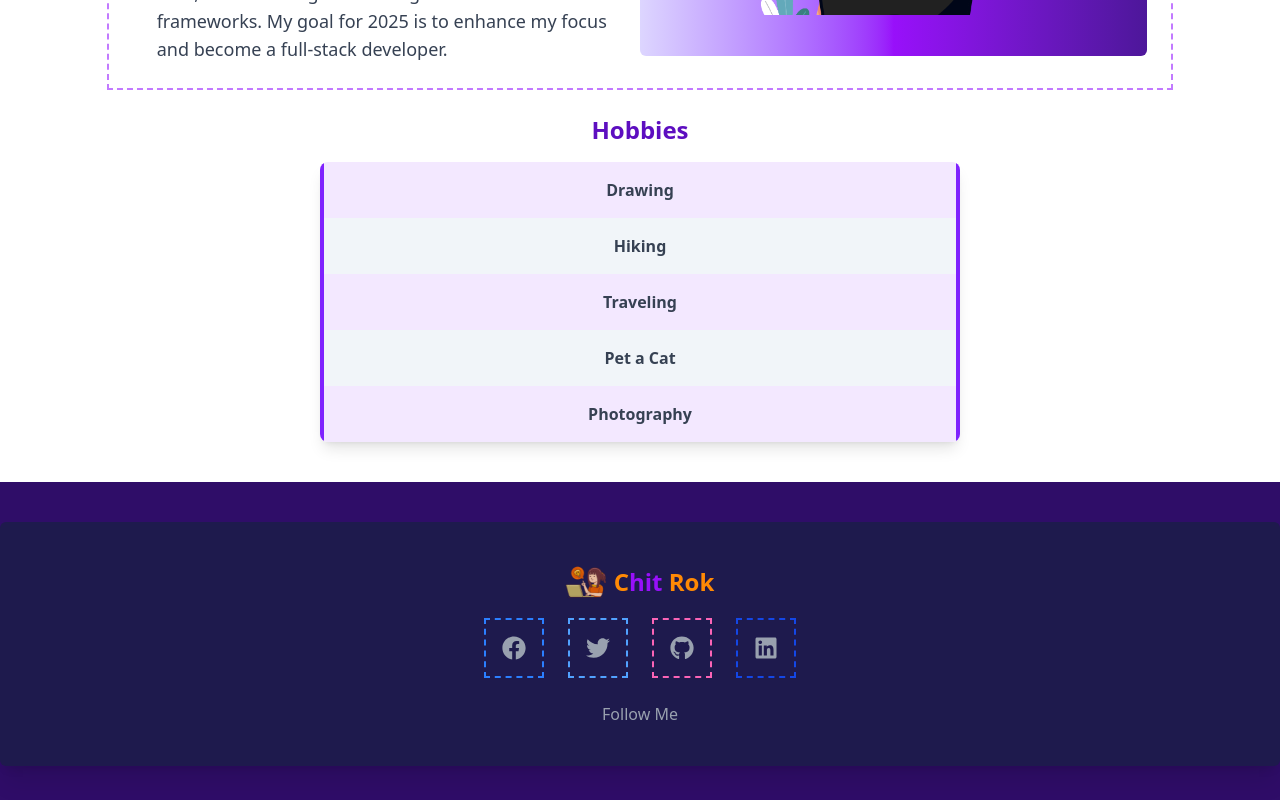
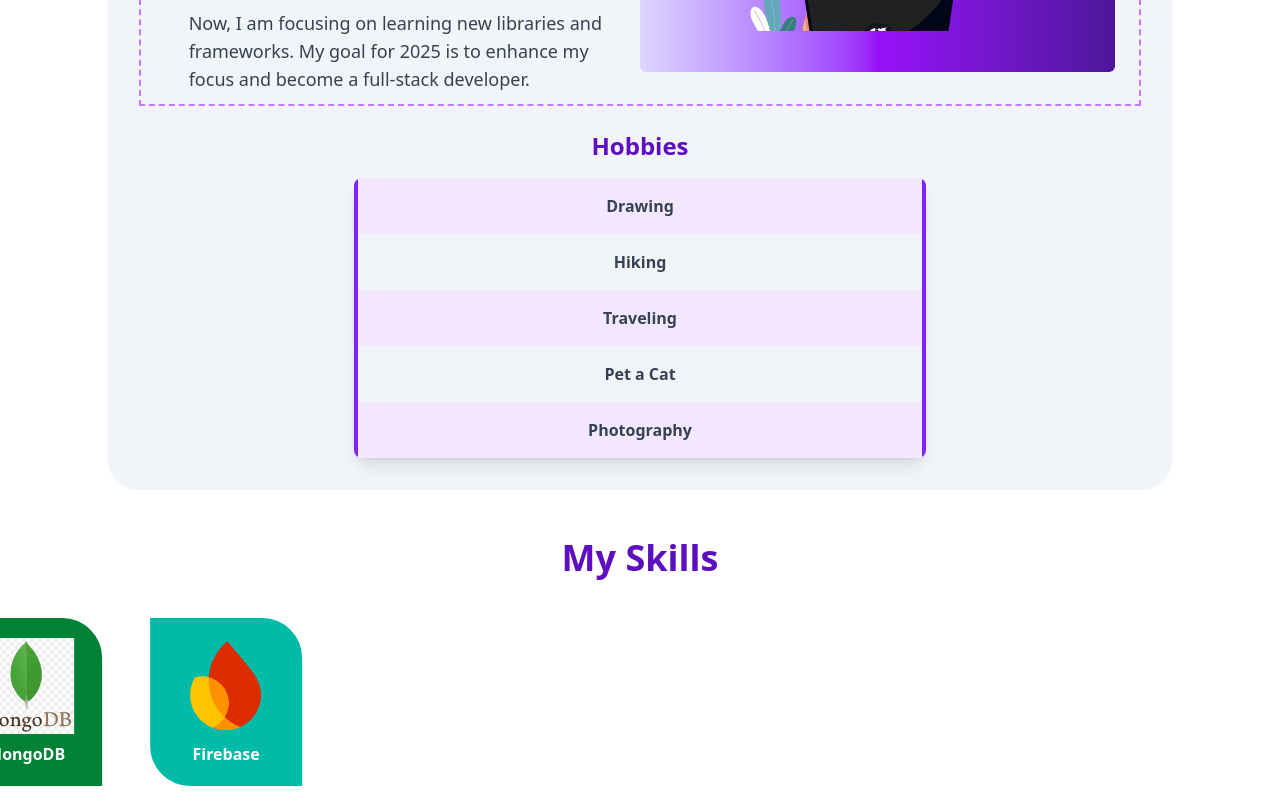
Before and after one commit to Chitra35006/Chitrok_4.O, a React (Vite) app: page / in a window 1280 px wide. Shown: the part 900-1700 px from the top of the page. Built offline with nearby package versions, Linux system fonts and the light colour scheme.

Commit message:
adding skill section

```diff
--- a/index.html
+++ b/index.html
@@ -2,9 +2,9 @@
 <html lang="en" data-theme="light">
   <head>
     <meta charset="UTF-8" />
-    <link rel="icon" type="image/svg+xml" href="/vite.svg" />
+    <link rel="icon" type="image/svg+xml" href="/logo.png" />
     <meta name="viewport" content="width=device-width, initial-scale=1.0" />
-    <title>Vite + React</title>
+    <title>Chitra Portfolio</title>
   </head>
   <body>
     <div id="root"></div>
--- a/src/AboutMe/AboutMe.jsx
+++ b/src/AboutMe/AboutMe.jsx
@@ -13,8 +13,8 @@ const AboutMe = () => {
   };
 
   return (
-    <div className="mb-10 mt-14 w-10/12 mx-auto">
-      <h2 className="text-3xl md:text-4xl text-violet-800 font-extrabold mb-4">
+    <div className="mb-10 mt-14 w-10/12 mx-auto bg-slate-100 px-8 rounded-4xl">
+      <h2 className="text-3xl md:text-4xl text-violet-800 font-extrabold py-4">
         About Me
       </h2>
 
@@ -47,7 +47,7 @@ const AboutMe = () => {
       </section>
 
       {/* Hobbies Section */}
-      <div className="mt-6">
+      <div className="m-6 pb-8">
         <h3 className="text-2xl font-bold mb-4 text-center text-violet-800">Hobbies</h3>
         <div className="overflow-hidden rounded-lg shadow-lg mx-auto w-full md:w-3/5">
           <table className="table-auto w-full text-center">
--- a/src/Home/Home.jsx
+++ b/src/Home/Home.jsx
@@ -2,6 +2,7 @@ import AboutMe from "../AboutMe/AboutMe";
 import Banner from "../Banner/Banner";
 import Footer from "../Footer/Footer";
 import NavBar from "../NavBar/NavBar";
+import TechSkill from "../TechSkill/TechSkill";
 
 
 const Home = () => {
@@ -10,7 +11,9 @@ const Home = () => {
            <NavBar></NavBar>
            <Banner></Banner>
            <AboutMe></AboutMe>
-           <div className="bg-violet-950 py-10">
+           <TechSkill></TechSkill>
+           <div className="bg-gradient-to-tr from-violet-950 via-blue-900 to-purple-700
+        py-10">
             <Footer></Footer>
            </div>
         </div>
--- /dev/null
+++ b/src/TechSkill/TechSkill.jsx
@@ -0,0 +1,75 @@
+import { motion } from "framer-motion";
+import { useState } from "react";
+import reactLogo from "../assets/react.png";
+import htmlLogo from "../assets/html.png";
+import cssLogo from "../assets/css.png";
+import nodeLogo from "../assets/node.png";
+import expressLogo from "../assets/express.png";
+import mongoLogo from "../assets/mongo.png";
+import firebaseLogo from "../assets/firebase.png";
+
+// Explicit Tailwind classes (prevents purging)
+const skillStyles = [
+  { bg: "bg-blue-600", border: "border-blue-600", text: "text-white" },
+  { bg: "bg-red-600", border: "border-red-600", text: "text-white" },
+  { bg: "bg-orange-600", border: "border-orange-600", text: "text-white" },
+  { bg: "bg-lime-800", border: "border-lime-800", text: "text-white" },
+  { bg: "bg-yellow-500", border: "border-yellow-500", text: "text-black" },
+  { bg: "bg-green-700", border: "border-green-700", text: "text-white" },
+  { bg: "bg-teal-500", border: "border-teal-500", text: "text-white" },
+];
+
+const skills = [
+  { id: 1, name: "React", img: reactLogo },
+  { id: 2, name: "HTML", img: htmlLogo },
+  { id: 3, name: "CSS", img: cssLogo },
+  { id: 4, name: "Node.js", img: nodeLogo },
+  { id: 5, name: "Express.js", img: expressLogo },
+  { id: 6, name: "MongoDB", img: mongoLogo },
+  { id: 7, name: "Firebase", img: firebaseLogo },
+];
+
+const TechSkill = () => {
+  const [isPaused, setIsPaused] = useState(false);
+
+  return (
+    <div className="my-12 mx-auto text-center w-full">
+      <h2 className="text-3xl md:text-4xl text-violet-800 font-extrabold mb-6">
+        My Skills
+      </h2>
+
+      <div className="relative w-full overflow-hidden">
+        <motion.div
+          className="flex space-x-12 w-[300%] p-4"
+          animate={{ x: isPaused ? 0 : ["0%", "-100%"] }}
+          transition={{
+            repeat: Infinity,
+            duration: 10, // Slower animation
+            ease: "easeInOut",
+          }}
+          onMouseEnter={() => setIsPaused(true)}
+          onMouseLeave={() => setIsPaused(false)}
+        >
+          {[...skills, ...skills].map((skill, index) => {
+            const style = skillStyles[index % skillStyles.length];
+            return (
+              <div
+                key={index}
+                className={`flex flex-col items-center border-4 rounded-tr-[40px] rounded-bl-[40px] px-6 py-4 ${style.bg} ${style.border} ${style.text}`}
+              >
+                <img
+                  src={skill.img}
+                  alt={skill.name}
+                  className="md:h-24 md:w-24 h-18 w-18 object-contain"
+                />
+                <p className="font-semibold mt-2">{skill.name}</p>
+              </div>
+            );
+          })}
+        </motion.div>
+      </div>
+    </div>
+  );
+};
+
+export default TechSkill;
```
Also changed, not shown: src/index.css (line endings or trailing spaces).
